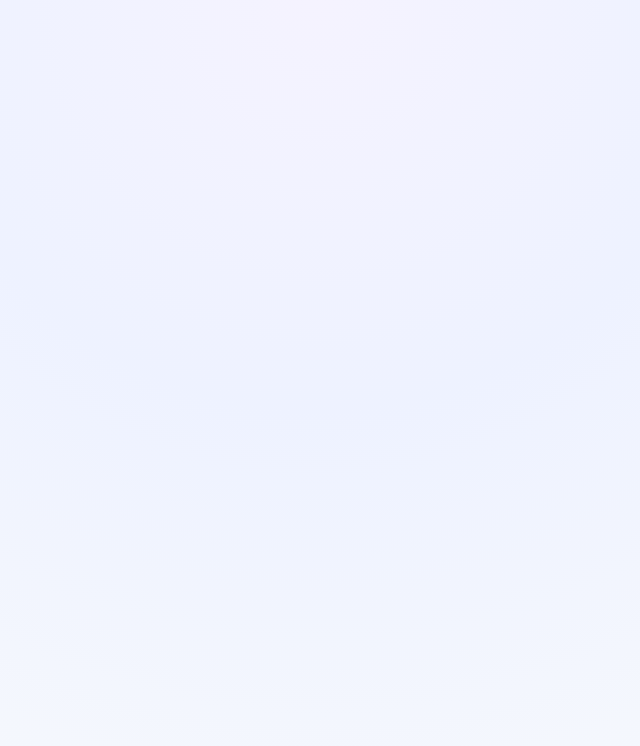
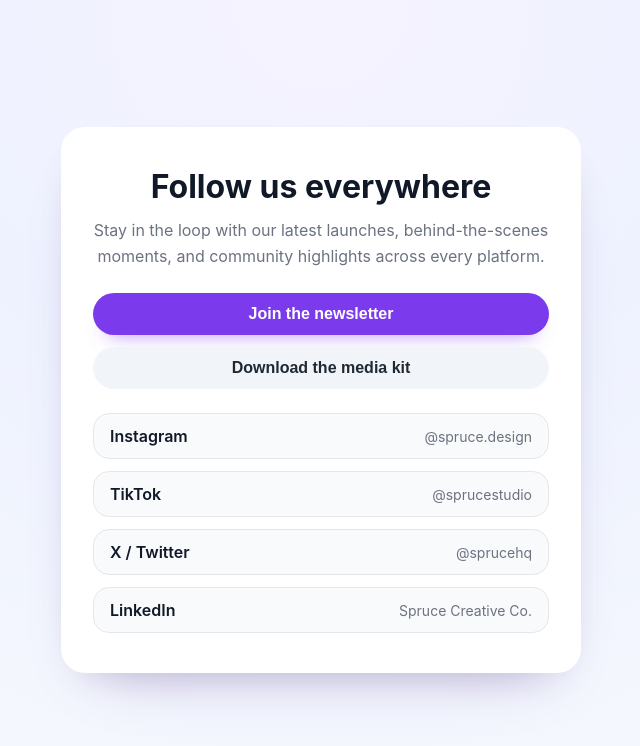
Before and after one commit to Jonatid/claude_followuseverywhere, a React (Vite) app: page / in a window 1280 px wide. Shown: the top 746 px of the page, without its empty margins (319-959 px from the left). Built offline with nearby package versions, Linux system fonts and the light colour scheme.

Commit message:
Replace Tailwind classes with semantic CSS

```diff
--- a/src/App.jsx
+++ b/src/App.jsx
@@ -1,8 +1,44 @@
 // src/App.jsx
 export default function App() {
   return (
-    <>
-      {/* TODO: PASTE CLAUDE APP CODE HERE (WHOLE COMPONENT) */}
-    </>
+    <div className="app-shell">
+      <div className="card">
+        <header className="card-header">
+          <h1 className="card-title">Follow us everywhere</h1>
+          <p className="card-subtitle">
+            Stay in the loop with our latest launches, behind-the-scenes moments,
+            and community highlights across every platform.
+          </p>
+        </header>
+
+        <div className="button-row">
+          <button className="primary-button" type="button">
+            Join the newsletter
+          </button>
+          <button className="secondary-button" type="button">
+            Download the media kit
+          </button>
+        </div>
+
+        <ul className="social-list">
+          <li className="social-item">
+            <span className="social-label">Instagram</span>
+            <span className="social-handle">@spruce.design</span>
+          </li>
+          <li className="social-item">
+            <span className="social-label">TikTok</span>
+            <span className="social-handle">@sprucestudio</span>
+          </li>
+          <li className="social-item">
+            <span className="social-label">X / Twitter</span>
+            <span className="social-handle">@sprucehq</span>
+          </li>
+          <li className="social-item">
+            <span className="social-label">LinkedIn</span>
+            <span className="social-handle">Spruce Creative Co.</span>
+          </li>
+        </ul>
+      </div>
+    </div>
   );
 }
```
